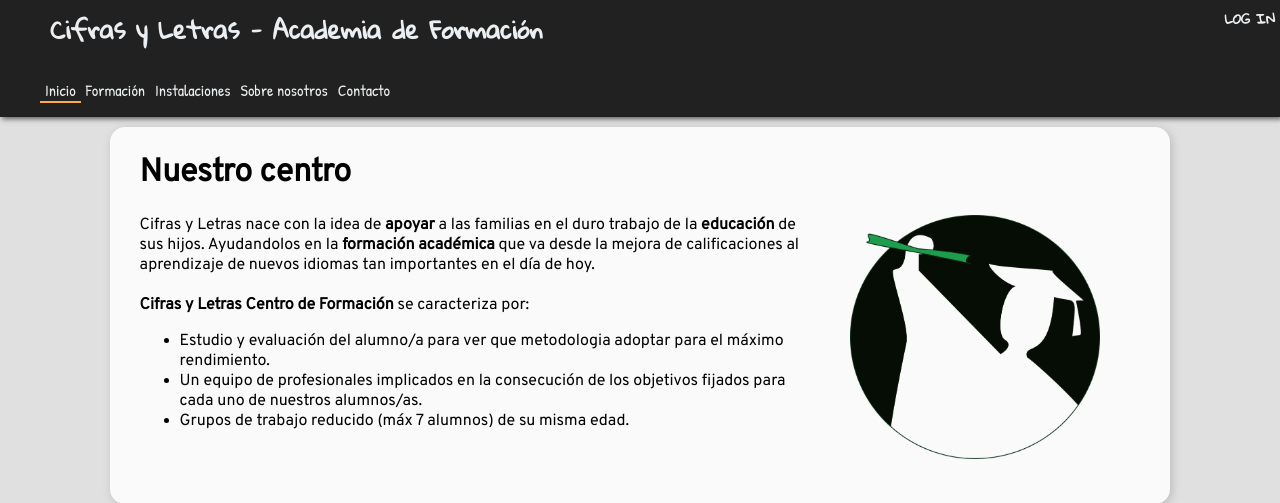
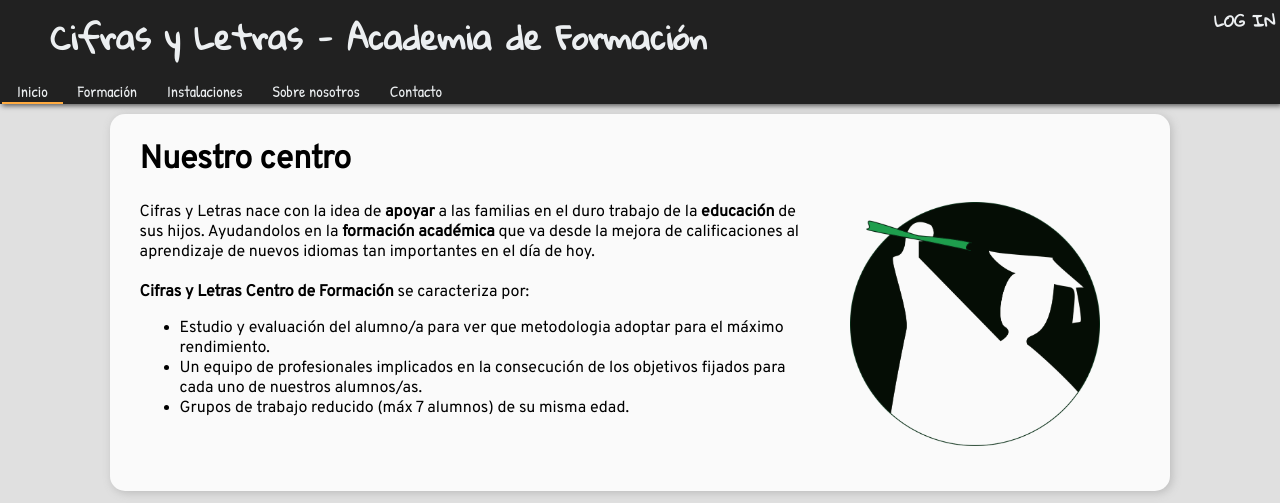
Before and after one commit to Cerv1/CifrasYLetras, a PHP site: page / in a window 1280 px wide. Shown: the top 503 px of the page. Run offline with PHP 8.4, Linux system fonts and the light colour scheme.

Commit message:
banner finished

```diff
--- a/common_page.php
+++ b/common_page.php
@@ -29,15 +29,15 @@
       <header>
         <div class="top-header">
           <a class="header-item" href="index.php"><div class="logo-header">
-            <h2>Cifras y Letras - Academia de Formación</h2>
+            <h1>Cifras y Letras - Academia de Formación</h1>
           </div></a>
           <a class="header-item link-item" href="#"><div class="login-header">
-            <h5>LOG IN</h5>
+            <h4>LOG IN</h4>
           </div></a>
         </div>
       </header>
       <nav>
-        <div><ul>';
+        <div><ul class="link-item">';
         $items = ["Inicio", "Formación", "Instalaciones", "Sobre nosotros", "Contacto"];
           foreach ($items as $k => $v)
             echo "<li".($k==$activo?" class='activo'":"").">"."<a href='index.php?p=".($k)."'>".$v."</a></li>";
--- a/style.css
+++ b/style.css
@@ -24,7 +24,7 @@ header{
   padding-right: 8px;
 }
 
-.header-item h2,h5{
+.header-item h1,h4{
   margin-top: 5px;
   margin-bottom: 10px;
 }
@@ -47,15 +47,17 @@ nav{
   font-family: 'Patrick Hand', cursive;
 }
 
+nav ul{
+  margin-top: 0px;
+  margin-bottom: 0px;
+  overflow: auto;
+  padding: 2px;
+}
+
 nav li{
   list-style-type: none;
   display: inline;
-  padding-right: 5px;
-  padding-left: 5px;
-}
-
-nav a:hover{
-  color: #ffab40;
+  padding: 0px 15px 0px 15px;
 }
 
 .activo{
```
